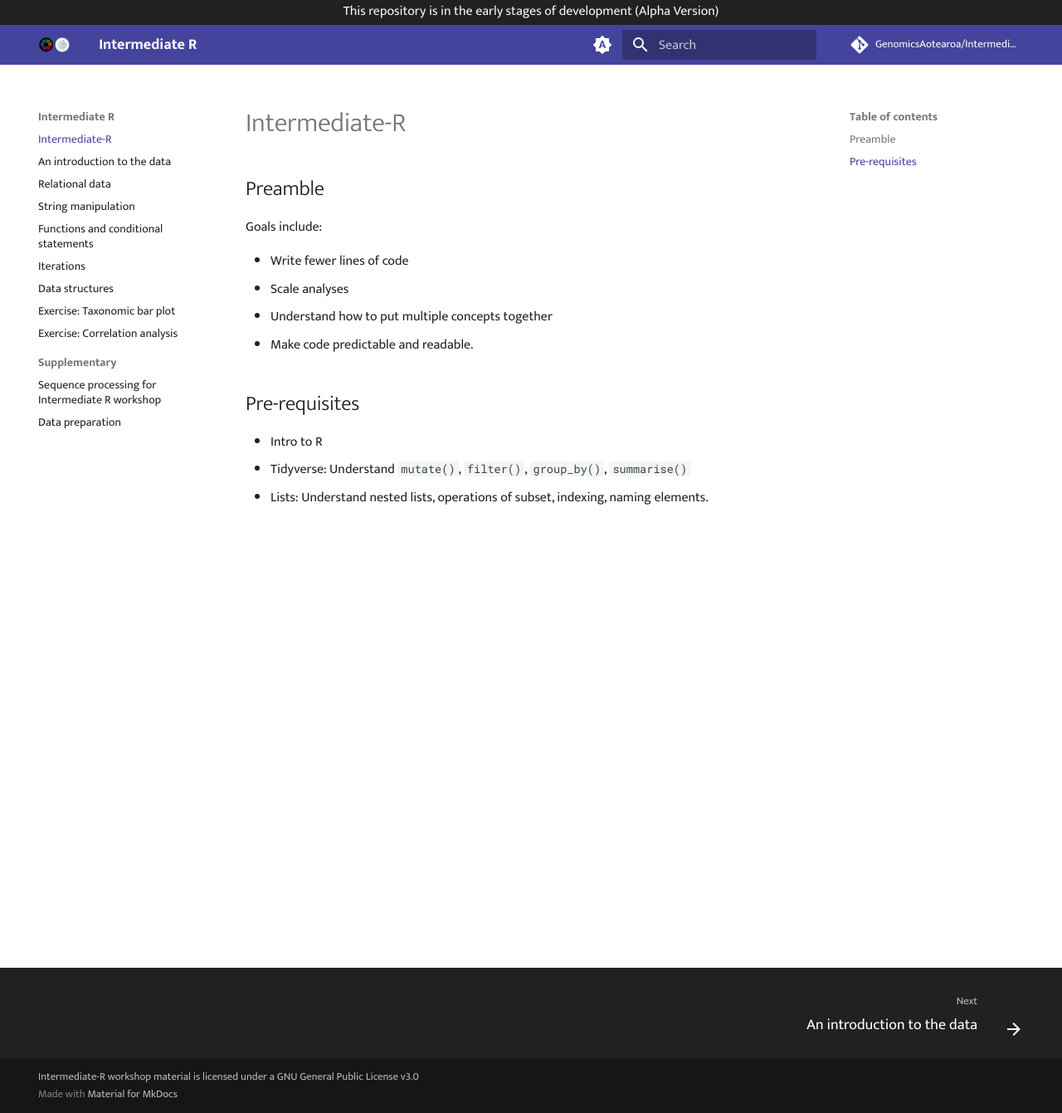
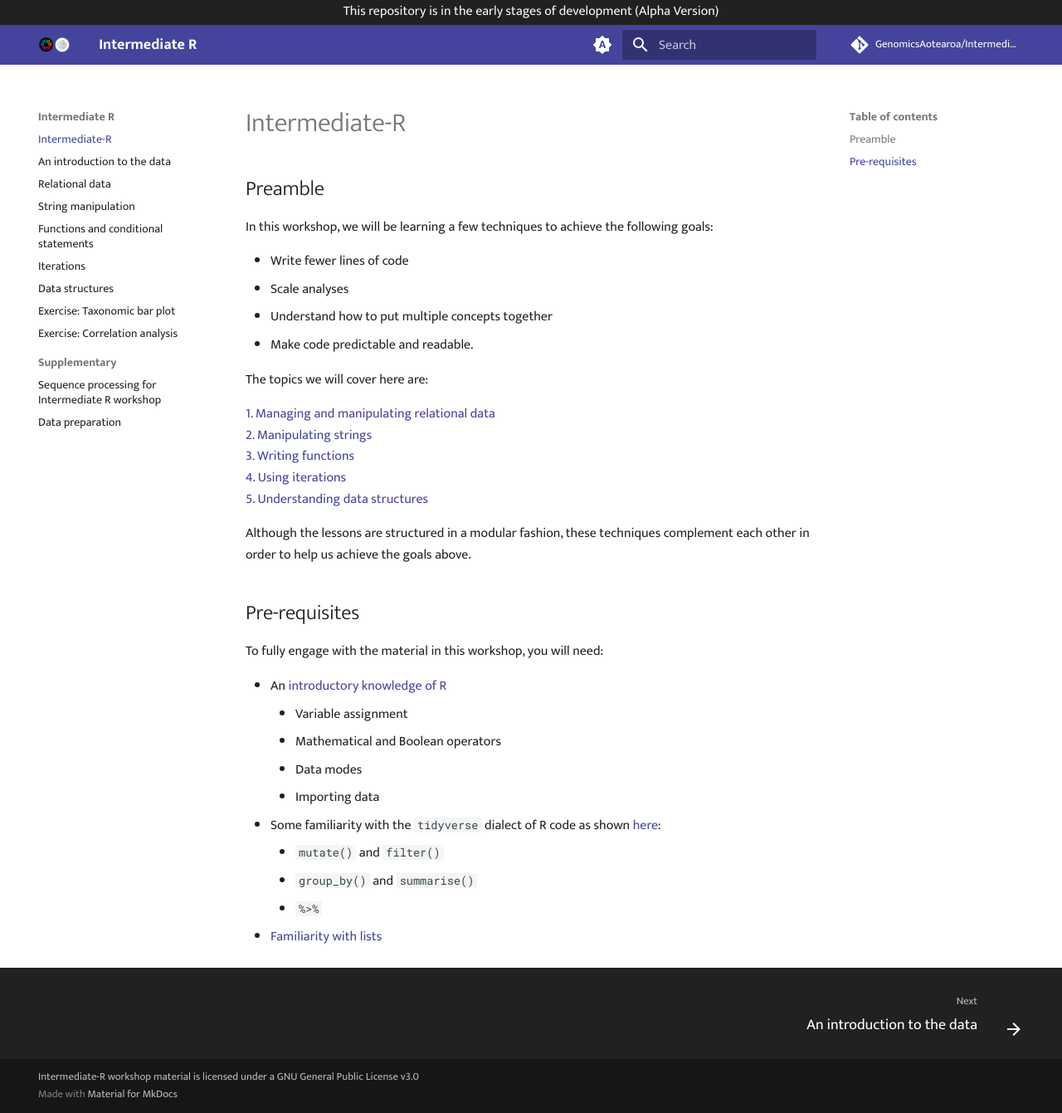
Before and after one commit to GenomicsAotearoa/Intermediate-R, an MkDocs documentation site: the page built from docs/index.md, in a window 1280 px wide and 1341 px high. Shown: the whole window at 83% size. Built offline with MkDocs 1.6.1 and Material for MkDocs 9.7.7, drawn with Linux system fonts in a browser that asks for light colours; comment, search, counter and statistics services are not loaded.

Commit message:
Update index.md

```diff
--- a/docs/index.md
+++ b/docs/index.md
@@ -2,15 +2,34 @@
 
 ## Preamble
 
-Goals include:
+In this workshop, we will be learning a few techniques to achieve the following goals:
 
 * Write fewer lines of code
 * Scale analyses
 * Understand how to put multiple concepts together
 * Make code predictable and readable.
 
+The topics we will cover here are:
+
+[1. Managing and manipulating relational data](./1.relational_data.md)<br>
+[2. Manipulating strings](./2.string_manipulation.md)<br>
+[3. Writing functions](./3.function_conditions.md)<br>
+[4. Using iterations](./4.iterations.md)<br>
+[5. Understanding data structures](./5.data_structures.md)<br>
+
+Although the lessons are structured in a modular fashion, these techniques complement each other in order to help us achieve the goals above.
+
 ## Pre-requisites
 
-* Intro to R
-  * Tidyverse: Understand `mutate()`, `filter()`, `group_by()`, `summarise()`
-  * Lists: Understand nested lists, operations of subset, indexing, naming elements.
+To fully engage with the material in this workshop, you will need:
+
+* An [introductory knowledge of R](https://genomicsaotearoa.github.io/Introduction-to-R/)
+    * Variable assignment
+    * Mathematical and Boolean operators
+    * Data modes
+    * Importing data
+* Some familiarity with the `tidyverse` dialect of R code as shown [here](https://genomicsaotearoa.github.io/Introduction-to-R/appendix/05-dplyr/):
+    * `mutate()` and `filter()`
+    * `group_by()` and `summarise()`
+    * `%>%`
+* [Familiarity with lists](https://genomicsaotearoa.github.io/Introduction-to-R/01-r-basics/#lists)
```
